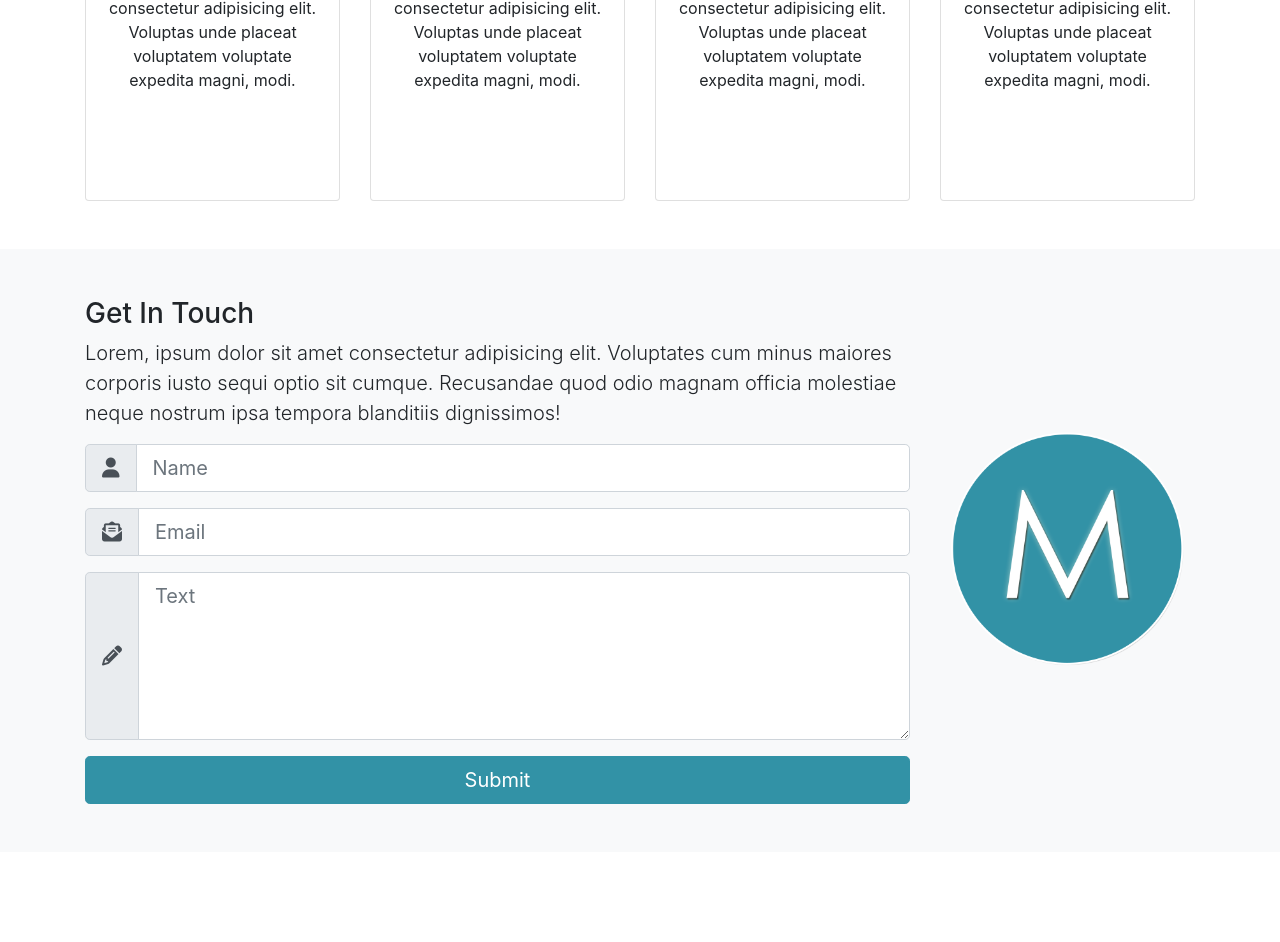
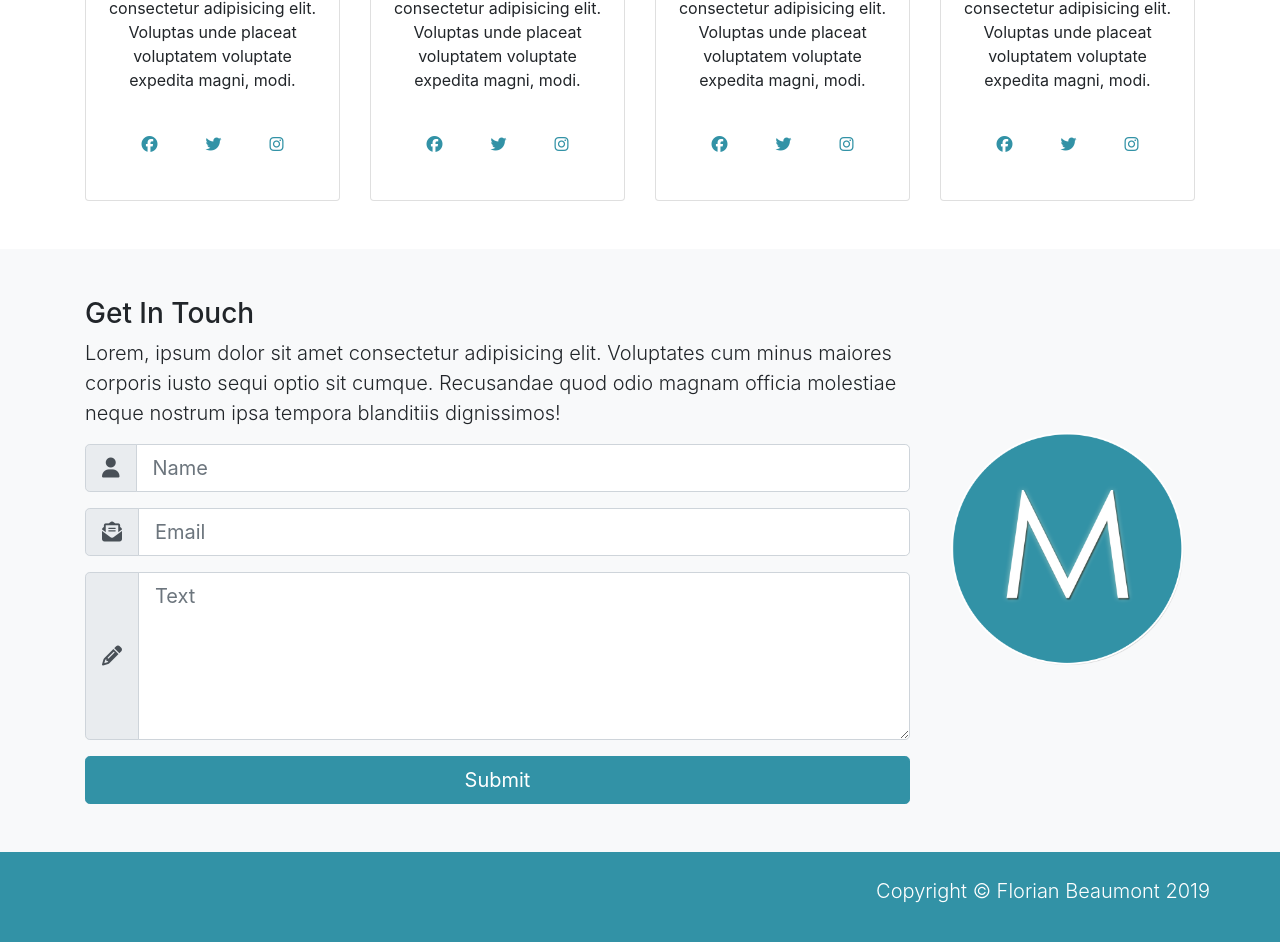
Before and after one commit to BFlorian91/book-service, a Vue app: page / in a window 1280 px wide. Shown: the part 2240-3182 px from the top of the page. Before the commit the page ends 3092 px from the top, so only its background shows below. Built offline with nearby package versions, Linux system fonts and the light colour scheme; some icons are missing.

Commit message:
design full ok

```diff
--- a/scss/main.scss
+++ b/scss/main.scss
@@ -43,7 +43,9 @@ body {
   img {
     margin-top: -50px;
   }
-
+  .fab {
+    color: $primary;
+  }
   .card:hover {
     background: $primary;
     color: #fff;
@@ -51,11 +53,13 @@ body {
     .job {
       color: $teal;
     }
+
+    .fab {
+      color: #fff;
+    }
   }
 
-  .fab {
-    color: #fff;
-  }
+
 
   .job {
     color: $gray-600;
--- a/src/App.vue
+++ b/src/App.vue
@@ -7,6 +7,7 @@
     <About />
     <Authors />
     <Contact />
+    <Footer />
   </div>
 </template>
 
@@ -18,6 +19,7 @@ import Boxes from '@/components/Boxes'
 import About from '@/components/About'
 import Authors from '@/components/Authors'
 import Contact from '@/components/Contact'
+import Footer from '@/components/Footer'
 
 export default {
   name: "app",
@@ -29,6 +31,7 @@ export default {
     About,
     Authors,
     Contact,
+    Footer
   }
 };
 </script>
--- /dev/null
+++ b/src/components/Footer.vue
@@ -0,0 +1,23 @@
+<template>
+  <footer id="main-footer" class="py-4 bg-primary text-white">
+    <div class="container">
+      <div class="row text-center">
+        <div class="col-md6 ml-auto">
+          <p class="lead">
+            Copyright &copy; Florian Beaumont <span>{{ new Date().getFullYear() }}</span>
+          </p>
+        </div>
+      </div>
+    </div>
+  </footer>
+</template>
+
+<script>
+export default {
+
+}
+</script>
+
+<style>
+
+</style>
--- a/src/components/Home.vue
+++ b/src/components/Home.vue
@@ -1,6 +1,6 @@
 <template>
   <section id="showcase" class="py-5">
-    <div class="primary-overlay text-white">
+    <div id="home" class="primary-overlay text-white">
       <div class="container">
         <div class="row">
           <div class="col-lg-6 text-center">
--- a/src/components/NavBar.vue
+++ b/src/components/NavBar.vue
@@ -33,10 +33,10 @@ export default {
   data() {
     return {
       items: {
-        Home: "home-section",
-        About: "about-section",
-        "Meet the Author": "author-section",
-        Contact: "contact-section"
+        Home: "home",
+        About: "about",
+        "Meet the Author": "authors",
+        Contact: "contact"
       }
     };
   }
```
Also changed, not shown: scss/main.css, 2 other files (tests, documents, lock files or other folders).
